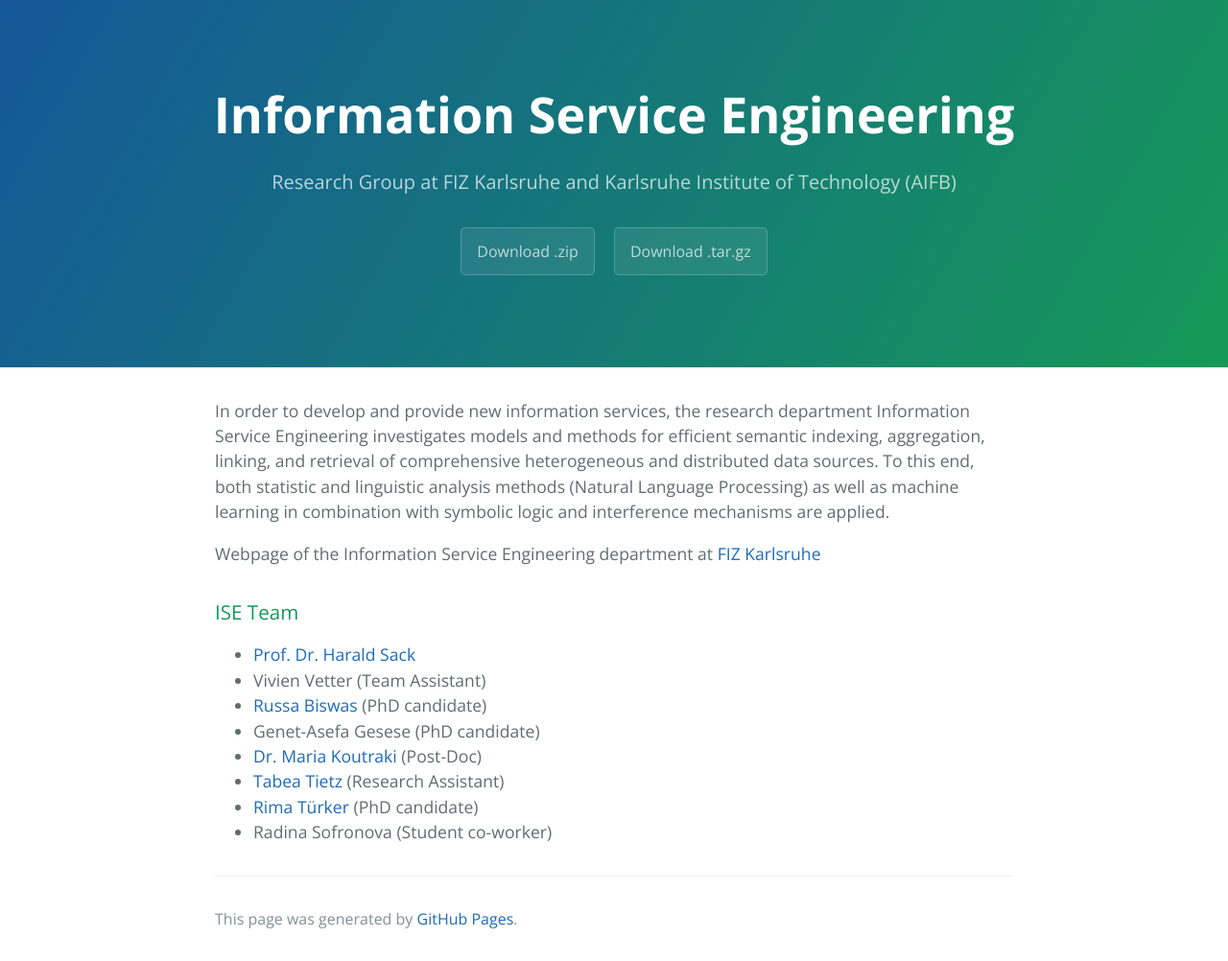
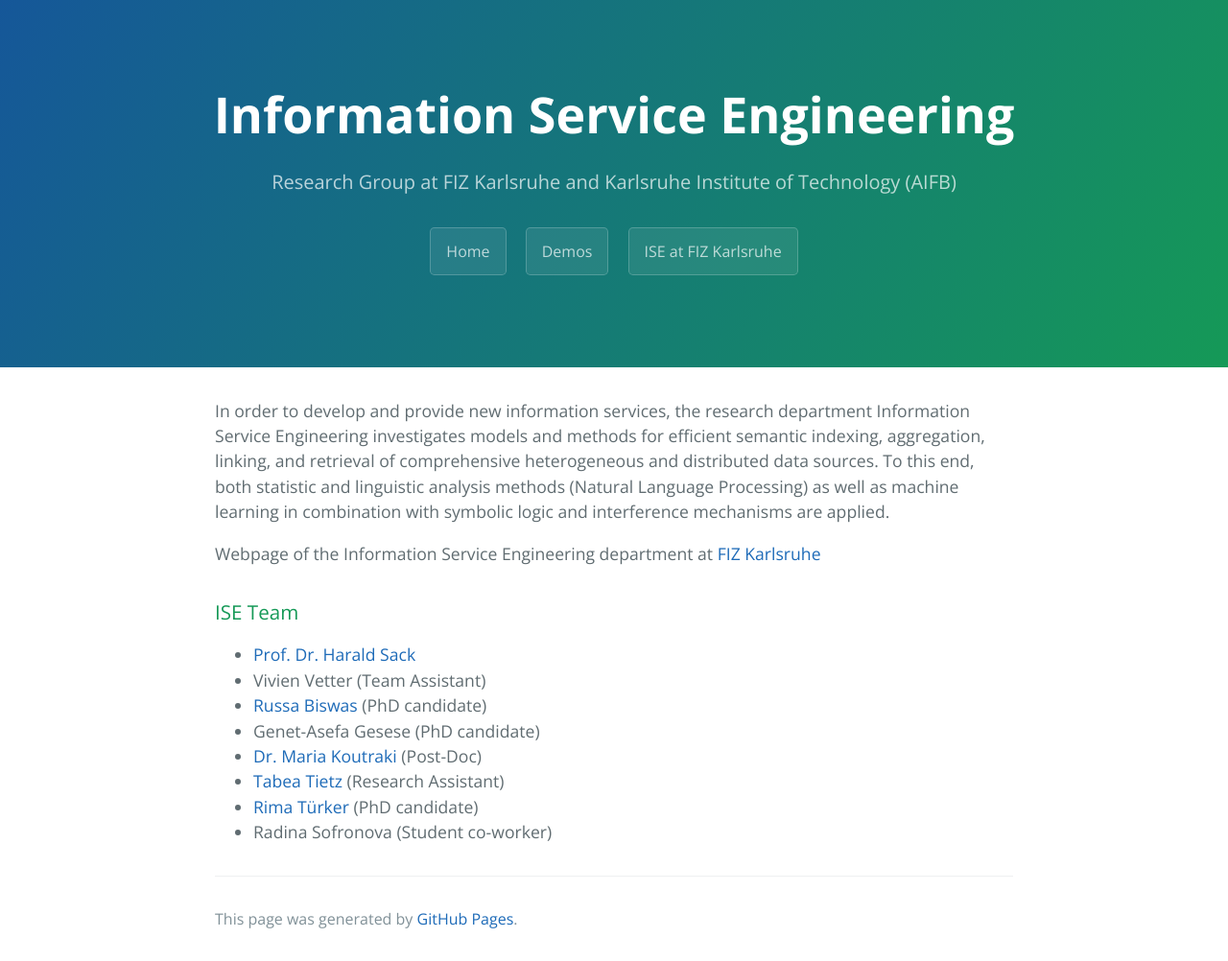
Before and after one commit to ISE-FIZKarlsruhe/ISE-FIZKarlsruhe.github.io, a Jekyll site: the page built from index.md, in a window 1280 px wide. Shown: the whole page at 96% size. Built offline with Jekyll 4.4.1, drawn with Linux system fonts in a browser that asks for light colours; our own code applies the rules of GitHub Pages for plain Markdown files.

Commit message:
Update default.html

```diff
--- a/_layouts/default.html
+++ b/_layouts/default.html
@@ -29,8 +29,9 @@
         <a href="{{ site.github.repository_url }}" class="btn">View on GitHub</a>
       {% endif %}
       {% if site.show_downloads %}
-        <a href="{{ site.github.zip_url }}" class="btn">Download .zip</a>
-        <a href="{{ site.github.tar_url }}" class="btn">Download .tar.gz</a>
+        <a href="https://ise-fizkarlsruhe.github.io/" class="btn">Home</a>
+        <a href="https://ise-fizkarlsruhe.github.io/demos" class="btn">Demos</a>
+        <a href="https://www.fiz-karlsruhe.de/en" target="_blank" class="btn">ISE at FIZ Karlsruhe</a>
       {% endif %}
     </header>
 
```
